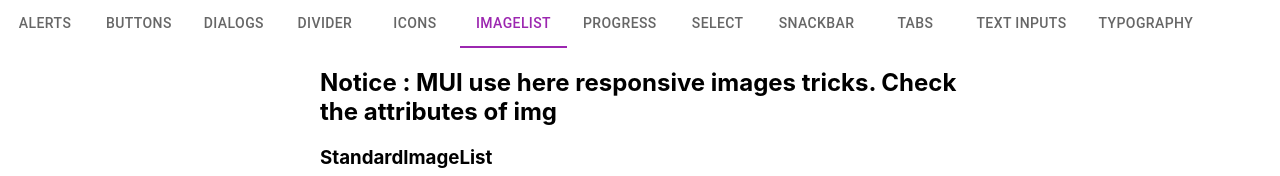
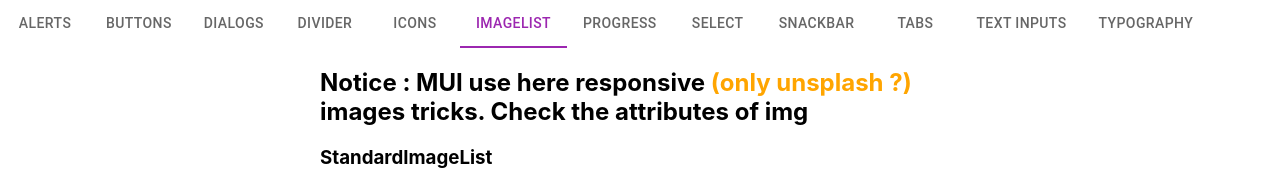
Before and after one commit to NathanKr/mui-playground, a React (Vite) app: page / in a window 1280 px wide. Shown: the top 176 px of the page. Built offline with nearby package versions, Linux system fonts and the light colour scheme.

Commit message:
unsplash comment

```diff
--- a/src/components/MuiImageList.tsx
+++ b/src/components/MuiImageList.tsx
@@ -4,8 +4,12 @@ import TitlebarImageList from "./TitlebarImageList";
 
 const MuiImageList = () => {
   return (
-    <div style={{ margin: "auto", width: "50%"}}>
-      <h2>Notice : MUI use here responsive images tricks. Check the attributes of img</h2>
+    <div style={{ margin: "auto", width: "50%" }}>
+      <h2>
+        Notice : MUI use here responsive{" "}
+        <span style={{ color: "orange" }}>(only unsplash ?)</span> images
+        tricks. Check the attributes of img
+      </h2>
       <h3>StandardImageList</h3>
       <div>
         <StandardImageList />
@@ -13,7 +17,7 @@ const MuiImageList = () => {
       <h3>TitlebarImageList</h3>
       <TitlebarImageList />
       <h3>MasonryImageList</h3>
-      <MasonryImageList/>
+      <MasonryImageList />
     </div>
   );
 };
```
